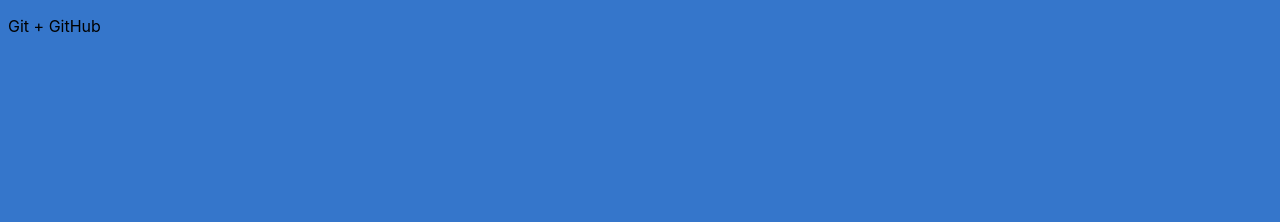
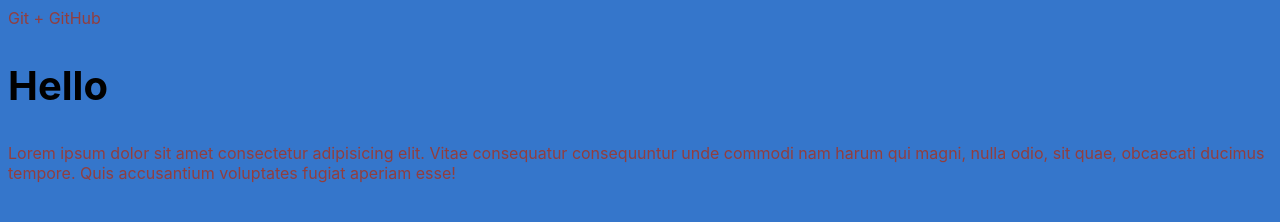
Before and after one commit to neginfinity85/gittest, a plain HTML site: page index.html in a window 1280 px wide. Drawn offline with Linux system fonts and the light colour scheme.

Commit message:
Первое изменение

```diff
--- a/css/main.css
+++ b/css/main.css
@@ -16,3 +16,13 @@ body {
     /* Smiles */
     font-size: 16px;
 }
+
+p {
+    margin: 0 0 10px;
+
+    color: #923e3e;
+}
+
+h2 {
+    font-size: 40px;
+}
--- a/index.html
+++ b/index.html
@@ -11,6 +11,9 @@
 <body>
 
     <p>Git + GitHub</p>
+    <h2>Hello</h2>
+    <p>Lorem ipsum dolor sit amet consectetur adipisicing elit. Vitae consequatur consequuntur unde commodi nam harum
+        qui magni, nulla odio, sit quae, obcaecati ducimus tempore. Quis accusantium voluptates fugiat aperiam esse!</p>
 
 </body>
 
```
